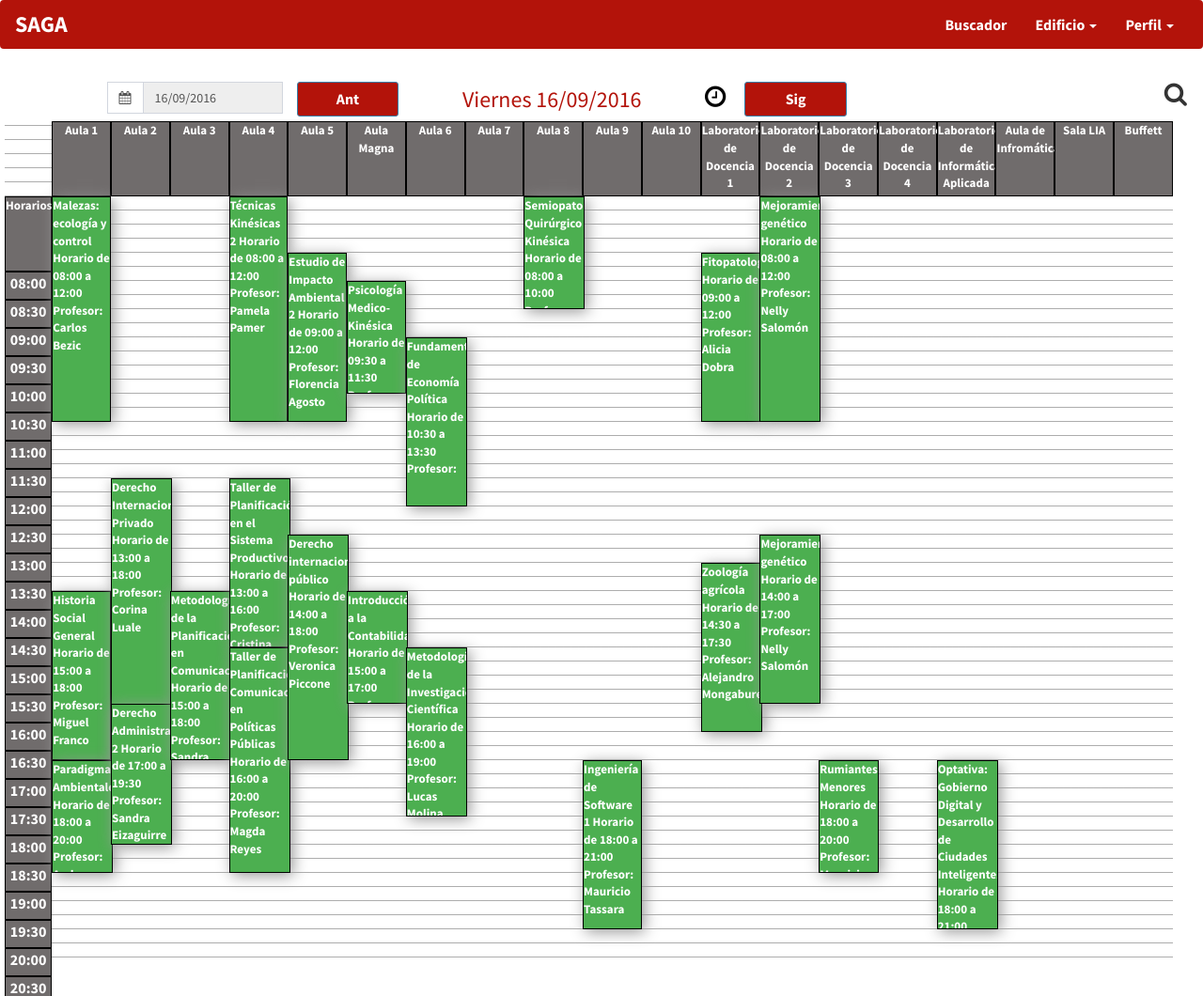
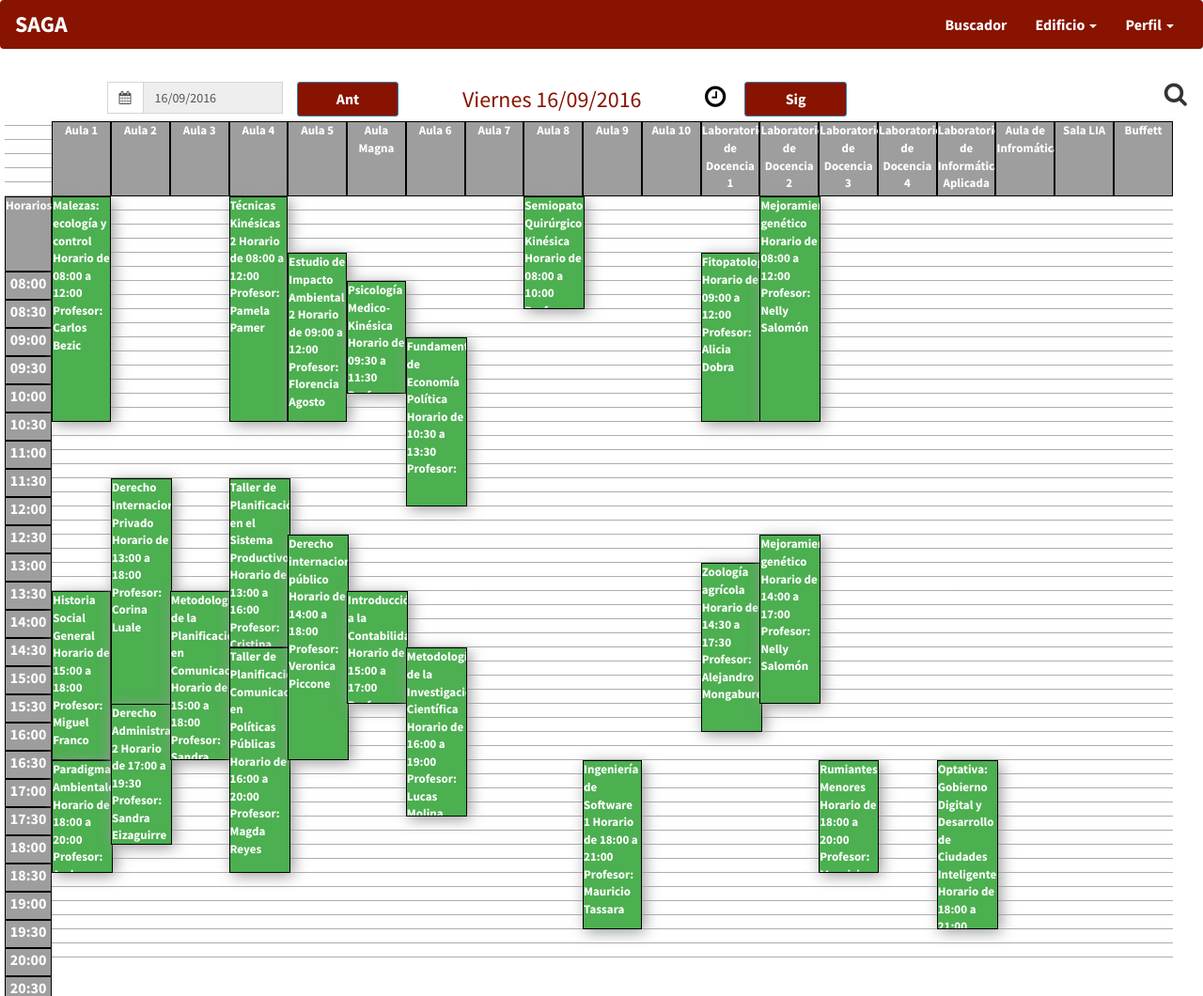
Before and after one commit to IngSoftIII2016/saga, a CodeIgniter app: page /saga/ in a window 1280 px wide. Shown: the top 1060 px of the page at 94% size. Run offline with CodeIgniter, Linux system fonts and the light colour scheme; data comes from the database, SQL or seed files in the repository; data that the repository does not hold is empty; some libraries are stand-ins or nearby versions.

Commit message:
Estilos UNRN

```diff
--- a/application/views/header.php
+++ b/application/views/header.php
@@ -86,7 +86,7 @@
 	var base_url = "<?= base_url(); ?>"; // URL base, usada en js
 </script>
 
-<nav class="navbar navbar-dark" style="background-color: rgb(179,19,10) !important;">
+<nav class="navbar navbar-dark" style="background-color: #881300 !important;">
   <div class="container-fluid">
     <!-- Brand and toggle get grouped for better mobile display -->
     <div class="navbar-header">
@@ -94,7 +94,7 @@
     </div>
 
     <!-- Collect the nav links, forms, and other content for toggling -->
-    <div class="collapse navbar-collapse " id="bs-example-navbar-collapse-1" style="background-color: rgb(179,19,10) !important;">
+    <div class="collapse navbar-collapse " id="bs-example-navbar-collapse-1" style="background-color: #881300 !important;">
       <ul class="nav navbar-nav navbar-right">
 		<li><a href="#" class="header navclass" style=" font-size: medium;">Buscador</a>
         </li>
--- a/assets/css/planilla.css
+++ b/assets/css/planilla.css
@@ -20,7 +20,7 @@
 
 }
 .color{
-	background-color: #706c6c;
+	background-color: #9e9e9e !important;
 	color:white;
 	border: 1px solid black !important;
 	    width: 100%;
@@ -30,7 +30,7 @@
 
 }
 .navclass:focus, .navclass:hover, .navclass:active {
-	background-color: rgb(179,19,10) !important;
+	background-color: #881300 !important;
 	color:white !important;
 
 }
@@ -49,7 +49,7 @@
 	font-size: large !important;
 }
 .text-primary{
-	color:rgb(179,19,10) !important;
+	color:#881300 !important;
 }
 .evento{
 	background:#31b0d5;
@@ -107,7 +107,7 @@ p {
 }
 .btn-primary{
 	color: #fff;
-	background-color:rgb(179,19,10) !important;
+	background-color:#881300 !important;
 	}
 
 h3 {
```
